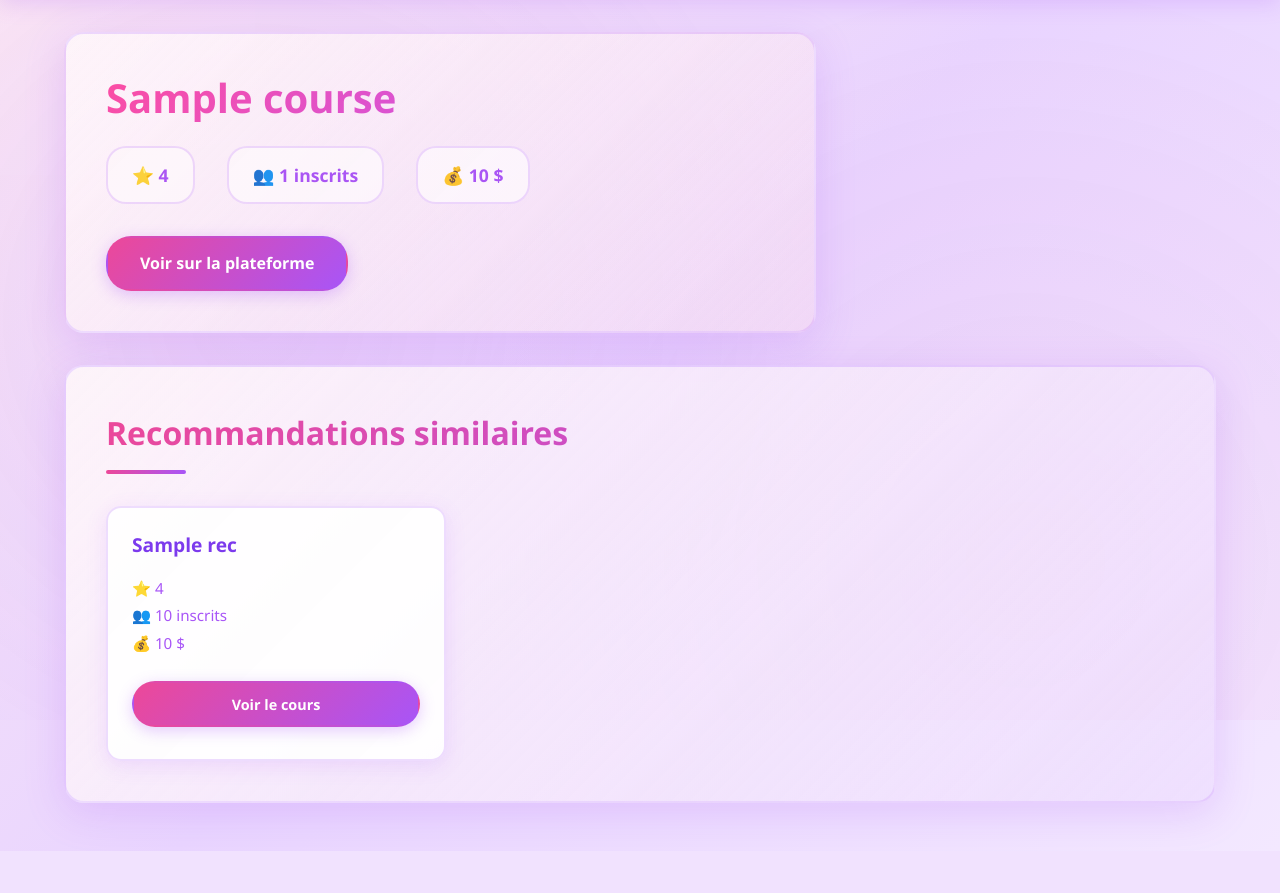
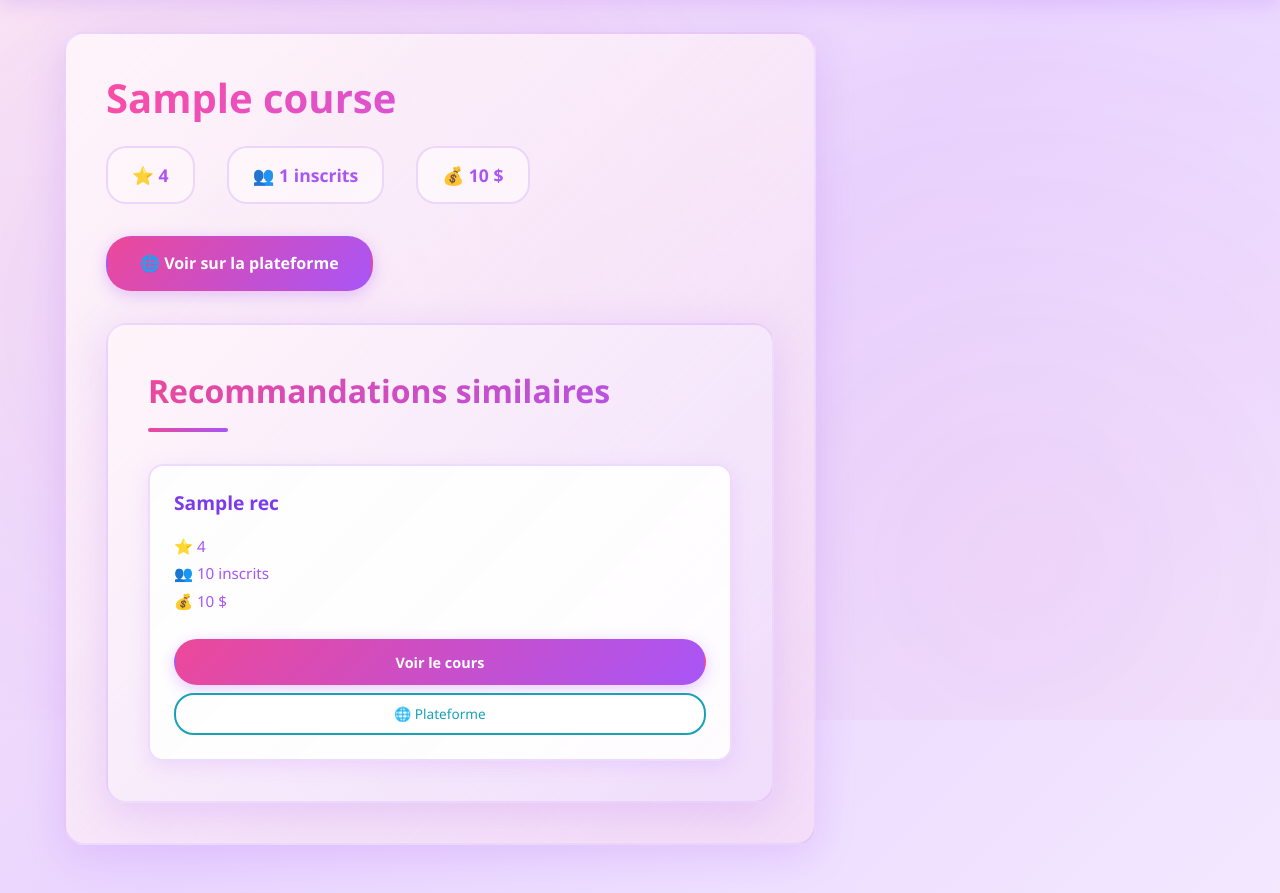
Before and after one commit to ASMALAOUY/course-recommendation, a Flask app: template templates/course.html in a window 1280 px wide. Shown: the part 80-973 px from the top of the page. Before the commit the page ends 931 px from the top, so only its background shows below. Run offline with Flask 3, Linux system fonts and the light colour scheme; the template is opened without the code that fills it: most values are stand-ins (such as "Sample title", 1, 10 or a date in 2020); parts of the project's set-up code (start-up, migrations or seed data) failed here and were passed over.

Commit message:
accès direct à la plateforme d'origine

```diff
--- a/app.py
+++ b/app.py
@@ -418,18 +418,23 @@ def index():
     # Récupérer le paramètre de recherche
     query = request.args.get('q', '').strip()
 
-    cols = ["id", "title", "avg_rating", "num_subscribers", "price_detail__amount", "image_url"]
+    cols = ["id", "title", "avg_rating", "num_subscribers", "price_detail__amount", "image_url", "url"]
 
     # Filtrer les cours selon la recherche
     if query:
-        # Recherche dans le titre (insensible à la casse)
         filtered_df = df[df['title'].str.contains(query, case=False, na=False)]
-        courses = filtered_df[cols].head(100).to_dict(orient="records")
+        courses_data = filtered_df[cols].head(100)
     else:
-        courses = df[cols].head(100).to_dict(orient="records")
+        courses_data = df[cols].head(100)
+
+    # Convertir en dict et ajouter l'URL complète
+    courses = []
+    for _, row in courses_data.iterrows():
+        course_dict = row.to_dict()
+        course_dict['full_url'] = get_course_url(row)
+        courses.append(course_dict)
 
     return render_template("index.html", courses=courses, query=query)
-
 # =====================================================
 # COURSE PAGE
 # =====================================================
@@ -443,18 +448,64 @@ def course_page(course_id):
         abort(404)
 
     course = course_row.iloc[0].to_dict()
+    # Ajouter l'URL complète
+    course['full_url'] = get_course_url(course_row.iloc[0])
+
     recommendations = recommend_by_id(course_id, top_n=6)
 
-    # Ajouter image_url aux recommandations
+    # Ajouter image_url et full_url aux recommandations
     for rec in recommendations:
-        rec['image_url'] = df[df['id'] == rec['id']]['image_url'].values[0] if len(df[df['id'] == rec['id']]) > 0 else 'https://images.unsplash.com/photo-1516321318423-f06f70504504?w=400&h=200&fit=crop'
+        rec_row = df[df['id'] == rec['id']]
+        if not rec_row.empty:
+            rec['image_url'] = rec_row['image_url'].values[0]
+            rec['full_url'] = get_course_url(rec_row.iloc[0])
+        else:
+            rec['image_url'] = 'https://images.unsplash.com/photo-1516321318423-f06f70504504?w=400&h=200&fit=crop'
+            rec['full_url'] = '#'
 
     return render_template(
         "course.html",
         course=course,
         recommendations=recommendations
     )
+# =====================================================
+# FONCTION POUR GÉNÉRER L'URL COMPLÈTE
+# =====================================================
+def get_course_url(row):
+    """
+    Reconstruit l'URL complète du cours à partir de l'URL relative dans le dataset
+    """
+    base_url = "https://www.udemy.com"  # Modifiez selon la plateforme d'origine
+    relative_url = row.get('url', '')
 
+    # Nettoyer l'URL
+    if not relative_url:
+        return "#"
+
+    # Ajouter le slash si nécessaire
+    if not relative_url.startswith('/'):
+        relative_url = '/' + relative_url
+
+    # Retirer les doublons de 'course'
+    parts = relative_url.split('/')
+    cleaned_parts = []
+    course_count = 0
+
+    for part in parts:
+        if part == 'course':
+            course_count += 1
+            if course_count <= 1:
+                cleaned_parts.append(part)
+        else:
+            cleaned_parts.append(part)
+
+    cleaned_url = '/'.join(cleaned_parts)
+
+    # Supprimer les segments vides et doublons
+    while '//' in cleaned_url:
+        cleaned_url = cleaned_url.replace('//', '/')
+
+    return base_url + cleaned_url
 
 # =====================================================
 # LIKE A COURSE
--- a/templates/course.html
+++ b/templates/course.html
@@ -290,6 +290,70 @@
     .col-md-4 {
       flex: 0 0 100%;
     }
+  }
+  /* Bouton Plateforme */
+.btn-outline-info {
+    border: 2px solid #17a2b8;
+    color: #17a2b8;
+    background: rgba(255, 255, 255, 0.9);
+    padding: 0.6rem 1.2rem;
+    border-radius: 20px;
+    font-size: 0.9rem;
+    text-decoration: none;
+    transition: all 0.3s ease;
+    display: inline-block;
+    text-align: center;
+    position: relative;
+    overflow: hidden;
+}
+
+.btn-outline-info::before {
+    content: '';
+    position: absolute;
+    top: 50%;
+    left: 50%;
+    width: 0;
+    height: 0;
+    border-radius: 50%;
+    background: rgba(23, 162, 184, 0.1);
+    transform: translate(-50%, -50%);
+    transition: width 0.6s, height 0.6s;
+}
+
+.btn-outline-info:hover::before {
+    width: 300px;
+    height: 300px;
+}
+
+.btn-outline-info:hover {
+    background: #17a2b8;
+    color: white;
+    border-color: #17a2b8;
+    transform: translateY(-2px);
+    box-shadow: 0 5px 20px rgba(23, 162, 184, 0.4);
+}
+
+/* Pour le bouton "Voir sur la plateforme" principal */
+.btn-primary .emoji {
+    margin-right: 8px;
+}
+
+/* Pour la flexbox des boutons dans les recommandations */
+.d-flex {
+    display: flex;
+}
+
+.flex-column {
+    flex-direction: column;
+}
+
+.gap-1 {
+    gap: 0.5rem;
+}
+
+.btn-sm {
+    padding: 0.5rem 1rem;
+    font-size: 0.85rem;
 }
 
   /* ------------------------------
@@ -608,9 +672,14 @@
         </div>
 
         <div class="course-actions">
-          {% if course.url %}
-            <a href="{{ course.url }}" target="_blank" class="btn-primary">
-              Voir sur la plateforme
+    <!-- Bouton pour accéder directement à la plateforme -->
+    {% if course.full_url %}
+        <a href="{{ course.full_url }}" target="_blank" class="btn-primary">
+            🌐 Voir sur la plateforme
+        </a>
+    {% elif course.url %}
+        <a href="https://www.udemy.com{{ course.url if course.url.startswith('/') else '/' + course.url }}" target="_blank" class="btn-primary">
+            🌐 Voir sur la plateforme
         </a>
     {% endif %}
 
@@ -620,10 +689,6 @@
         </a>
     {% endif %}
 </div>
-      </div>
-    </div>
-  </div>
-
   <!-- RECOMMANDATIONS -->
   <div class="reco-wrapper">
     <h4 class="reco-title">Recommandations similaires</h4>
@@ -639,11 +704,20 @@
                     💰 {{ rec.price }} $
                 </p>
             </div>
-          <div>
+            <div class="d-flex flex-column gap-1">
+                <!-- Bouton pour voir les détails dans EduGuide -->
                 <a href="{{ url_for('course_page', course_id=rec.id) }}"
                    class="btn-primary">
                     Voir le cours
                 </a>
+                <!-- NOUVEAU : Bouton pour accéder directement à la plateforme -->
+                {% if rec.full_url %}
+                <a href="{{ rec.full_url }}"
+                   target="_blank"
+                   class="btn-outline-info btn-sm">
+                    🌐 Plateforme
+                </a>
+                {% endif %}
             </div>
         </div>
     {% endfor %}
```
Also changed, not shown: templates/index.html (+27 -0 lines). Lines whose indentation alone changed are shown as unchanged.
